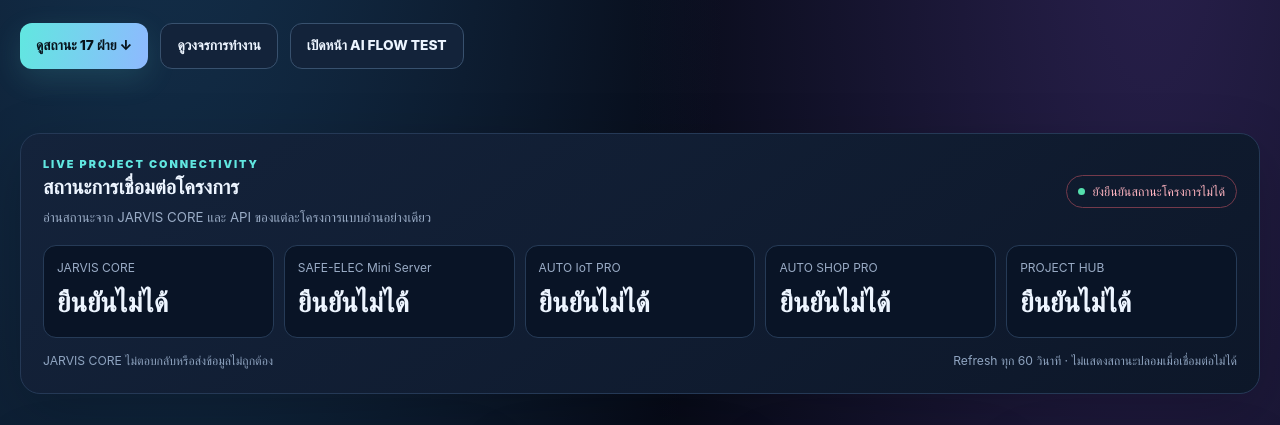
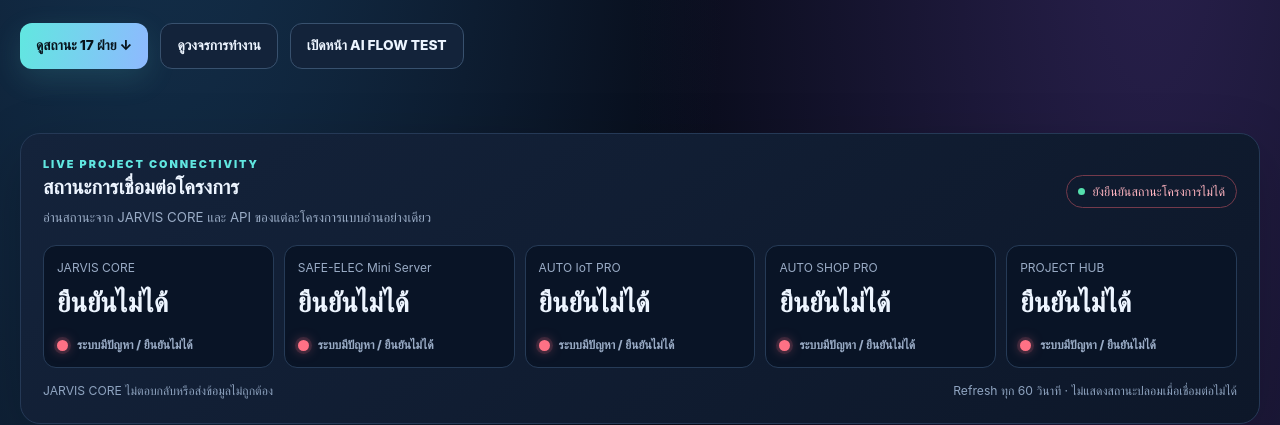
Before and after one commit to kidairhotmailcom-ui/PETCHNAKA-PROJECT-HUB, a website: page index.html in a window 1280 px wide. Shown: the part 408-833 px from the top of the page. Drawn offline with Linux system fonts and the light colour scheme; no server answers.

Commit message:
Place status lights directly in the Project Connectivity panel

```diff
--- a/index.html
+++ b/index.html
@@ -156,11 +156,11 @@
       <span class="state-pill" id="project-health-state" data-state="loading"><i class="pulse"></i><span id="project-health-label">กำลังเชื่อมต่อ...</span></span>
     </div>
     <div class="metrics">
-      <div class="metric"><span>JARVIS CORE</span><strong id="project-jarvis">—</strong></div>
-      <div class="metric"><span>SAFE-ELEC Mini Server</span><strong id="project-safe">—</strong></div>
-      <div class="metric"><span>AUTO IoT PRO</span><strong id="project-iot">—</strong></div>
-      <div class="metric"><span>AUTO SHOP PRO</span><strong id="project-shop">—</strong></div>
-      <div class="metric"><span>PROJECT HUB</span><strong id="project-hub">—</strong></div>
+      <div class="metric"><span>JARVIS CORE</span><strong id="project-jarvis">—</strong><div class="project-signal" data-project-signal="jarvis_core" data-state="unknown" role="status" aria-live="polite"><i class="signal-dot"></i><span>กำลังตรวจสอบสถานะ</span></div></div>
+      <div class="metric"><span>SAFE-ELEC Mini Server</span><strong id="project-safe">—</strong><div class="project-signal" data-project-signal="safe_elec" data-state="unknown" role="status" aria-live="polite"><i class="signal-dot"></i><span>กำลังตรวจสอบสถานะ</span></div></div>
+      <div class="metric"><span>AUTO IoT PRO</span><strong id="project-iot">—</strong><div class="project-signal" data-project-signal="auto_iot_pro" data-state="unknown" role="status" aria-live="polite"><i class="signal-dot"></i><span>กำลังตรวจสอบสถานะ</span></div></div>
+      <div class="metric"><span>AUTO SHOP PRO</span><strong id="project-shop">—</strong><div class="project-signal" data-project-signal="auto_shop_pro" data-state="unknown" role="status" aria-live="polite"><i class="signal-dot"></i><span>กำลังตรวจสอบสถานะ</span></div></div>
+      <div class="metric"><span>PROJECT HUB</span><strong id="project-hub">—</strong><div class="project-signal" data-project-signal="project_hub" data-state="unknown" role="status" aria-live="polite"><i class="signal-dot"></i><span>กำลังตรวจสอบสถานะ</span></div></div>
     </div>
     <div class="meta"><span id="project-health-updated">ยังไม่มีข้อมูลตรวจสอบ</span><span>Refresh ทุก 60 วินาที · ไม่แสดงสถานะปลอมเมื่อเชื่อมต่อไม่ได้</span></div>
   </section>
@@ -316,11 +316,12 @@
     const ids={jarvis_core:'project-jarvis',safe_elec:'project-safe',auto_iot_pro:'project-iot',auto_shop_pro:'project-shop',project_hub:'project-hub'};
     const cardKeys=['jarvis_core','safe_elec','auto_iot_pro','auto_shop_pro'];
     const paint=(key,state,label)=>{
-      const node=document.querySelector('[data-project-signal="'+key+'"]');
-      if(!node)return;
-      node.dataset.state=state;
-      const text=node.querySelector('span');
-      if(text)text.textContent=label;
+      const nodes=document.querySelectorAll('[data-project-signal="'+key+'"]');
+      nodes.forEach(node=>{
+        node.dataset.state=state;
+        const text=node.querySelector('span');
+        if(text)text.textContent=label;
+      });
     };
     try{
       const r=await fetch('https://petchnikka-jarvis-core.onrender.com/api/integrations/project-hub/system-status',{headers:{Accept:'application/json'},cache:'no-store'});
```
